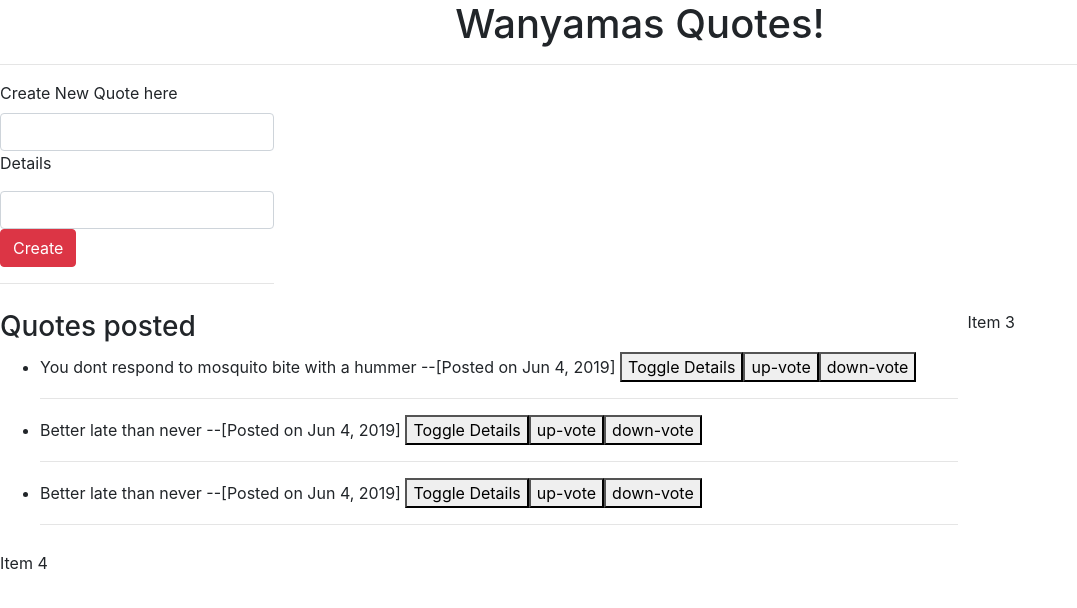
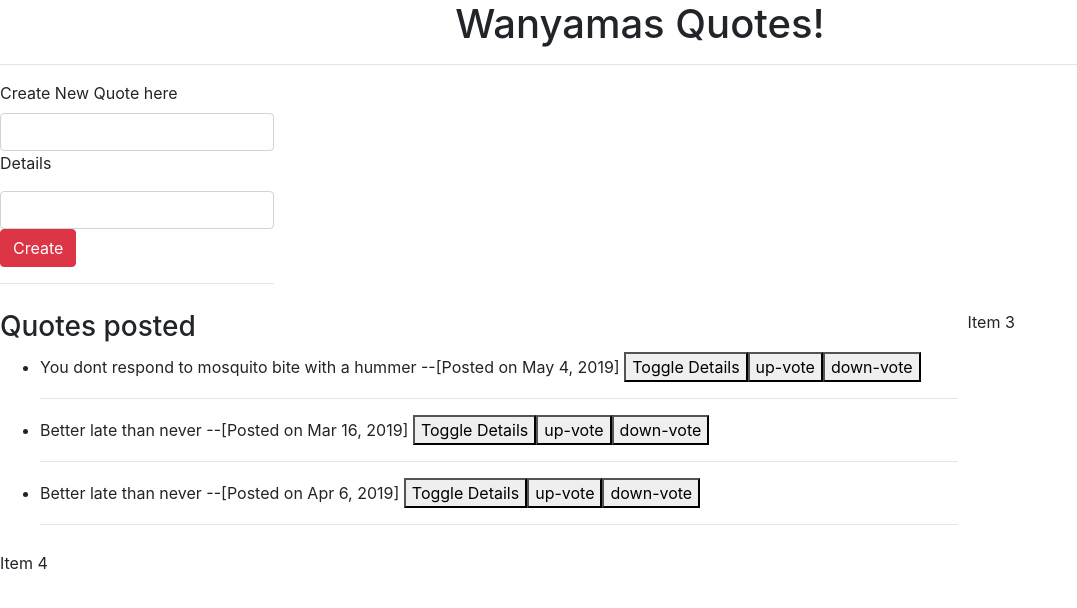
Before and after one commit to ewanyama2019/Quotes, an Angular app: page / in a window 1280 px wide. Shown: the top 608 px of the page, without its empty margins (0-1077 px from the left). Built offline with nearby package versions, Linux system fonts and the light colour scheme.

Commit message:
added code int date-count.pipes.ts to allow for counting the date ellapsed since posting the quote.

```diff
--- a/src/app/date-count.pipe.ts
+++ b/src/app/date-count.pipe.ts
@@ -6,7 +6,21 @@ import { Pipe, PipeTransform } from '@angular/core';
 export class DateCountPipe implements PipeTransform {
 
   transform(value: any, args?: any): any {
-    return null;
+    let today: Date = new Date(); //get current date and time
+    let todayWithNoTime: any = new Date(today.getFullYear(), today.getMonth(), today.getDate())
+    var dateDifference = Math.abs(todayWithNoTime - value)// returns value in milliseconds
+    const secondsInADay = 86400; //60 seconds*60 minutes in an hour *24 hours
+
+    var dateDifferenceSeconds = dateDifference * 0.001; //converts to seconds
+
+    var dateCounter = dateDifferenceSeconds / secondsInADay;
+
+    // if (dateCounter <= 1 && value < todayWithNoTime) {
+      return dateCounter;
+    // }
+    // else {
+    // return null;
+    // }
   }
 
 }
--- a/src/app/quote-details/quote-details.component.html
+++ b/src/app/quote-details/quote-details.component.html
@@ -1,4 +1,5 @@
 <p>
   {{quote.details}}
 </p>
+<p>Posted {{quote.postedDate|dateCount}} days ago</p>
 <button (click) = 'quoteComplete(true)'> Delete Quote</button>
--- a/src/app/quote/quote.component.ts
+++ b/src/app/quote/quote.component.ts
@@ -9,11 +9,11 @@ import {Quote} from '../quote'
 export class QuoteComponent implements OnInit {
 
   quotes = [
-    new Quote(1, 'You dont respond to mosquito bite with a hummer', 'Choose the right tool for the job', new Date(2019, 5, 4)),
+    new Quote(1, 'You dont respond to mosquito bite with a hummer', 'Choose the right tool for the job', new Date(2019, 4, 4)),
     // tslint:disable-next-line: max-line-length
-    new Quote(2, 'Better late than never', 'Bora ufike', new Date(2019, 5, 4)),
+    new Quote(2, 'Better late than never', 'Bora ufike', new Date(2019, 2, 16)),
 
-    new Quote(3, 'Better late than never', 'Bora ufike', new Date(2019, 5, 4))
+    new Quote(3, 'Better late than never', 'Bora ufike', new Date(2019, 3, 6))
   ]
 
   toggleDetails(index){
```
